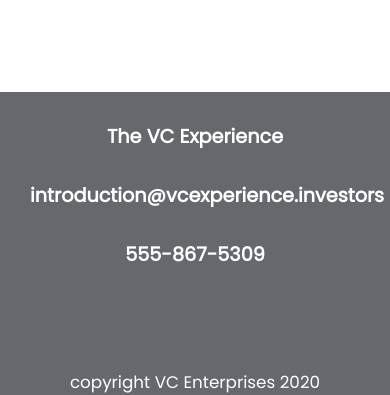
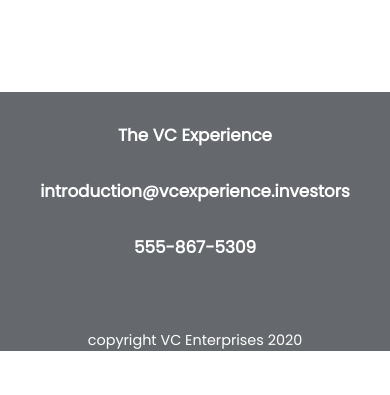
Before and after one commit to JWLMSN/cc_company_hp, a plain HTML site: page index.html in a window 390 px wide. Shown: the part 2486-2881 px from the top of the page. After the commit the page ends 2837 px from the top, so only its background shows below. Drawn offline with Linux system fonts and the light colour scheme.

Commit message:
Some more font-size adjustments for mobile view

```diff
--- a/index.html
+++ b/index.html
@@ -51,9 +51,9 @@
         </div>
       </div>
       <footer>
-        <h2>The VC Experience</h2>
-        <h3>introduction@vcexperience.investors</h3>
-        <h3>555-867-5309</h3>
+        <h3>The VC Experience</h3>
+        <h4>introduction@vcexperience.investors</h4>
+        <h4>555-867-5309</h4>
         <p>copyright VC Enterprises 2020</p>
       </footer>
     </div>
--- a/resources/css/style.css
+++ b/resources/css/style.css
@@ -135,31 +135,31 @@ footer {
   background-color: rgb(101, 105, 109);
 }
 
-footer h2 {
-  font-size: 1rem;
+footer h3 {
+  font-size: 0.9em;
   margin: 30px;
   color: white;
 }
 
-footer h3 {
-  font-size: 0.9rem;
+footer h4 {
+  font-size: 0.8em;
   margin: 30px;
   color: white;
 }
 
 footer p {
-  font-size: 0.7rem;
-  margin-top: 100px;
+  font-size: 0.7em;
+  margin-top: 70px;
   color: white;
 }
 
 
 @media only screen and (max-width: 780px) {
-  footer h2, footer h3 {
-    font-size: 0.8rem;
+  footer h3, footer h4 {
+    font-size: 0.7em;
   }
 
   footer p {
-    font-size: 0.7rem;
+    font-size: 0.6em;
   }
 }
```
